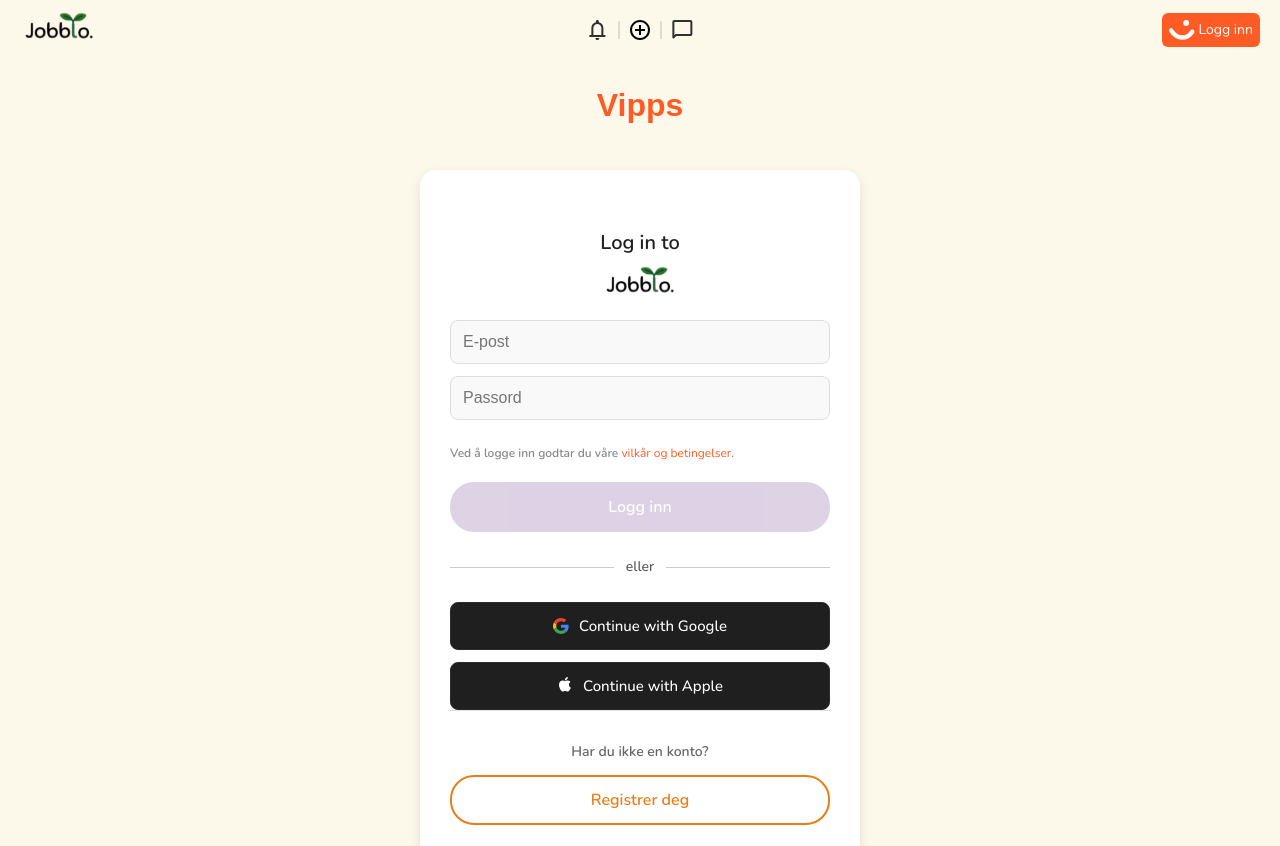
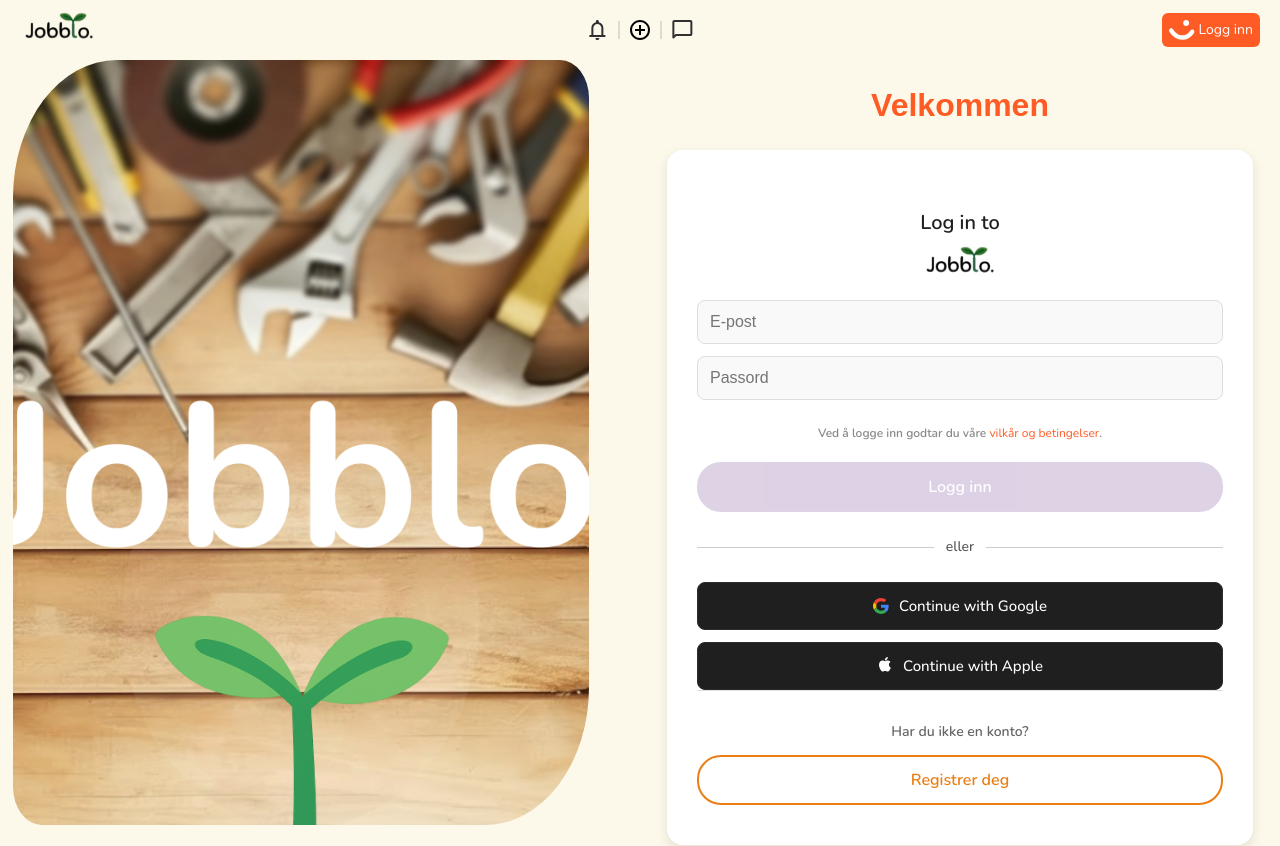
Before and after one commit to abdi4312/jobblo, a React (Vite) app in the folder frontend/: page /login in a window 1280 px wide. Shown: the top 846 px of the page. Built offline with nearby package versions, Linux system fonts and the light colour scheme; no server answers.

Commit message:
change the layout and add a img in the log inn section

```diff
--- a/frontend/src/pages/LoginPage/LoginPage.module.css
+++ b/frontend/src/pages/LoginPage/LoginPage.module.css
@@ -11,7 +11,7 @@
   font-size: 32px;
   font-weight: bold;
   color: #ff5b24;
-  margin-bottom: 40px;
+  margin-bottom: 20px;
   font-family: Arial, sans-serif;
 }
 
@@ -19,8 +19,8 @@
   background-color: white;
   border-radius: 16px;
   padding: 40px 30px;
-  width: 80%;
-  max-width: 380px;
+  width: 100%;
+  max-width: 600px;
   box-shadow: 0 4px 12px rgba(0, 0, 0, 0.1);
 }
 
@@ -77,6 +77,7 @@
   color: #888;
   margin-bottom: 20px;
   line-height: 1.5;
+  text-align: center;
 }
 
 .link {
@@ -154,3 +155,38 @@
   align-items: center;
   justify-content: center;
 }
+
+.page {
+  display: flex;
+  min-height: 95vh;
+}
+
+.leftSide {
+  flex: 1;
+  overflow: hidden;
+}
+
+.loginnimg {
+  width: 90%;
+  height: 95%;
+  margin-left: 2%;
+  object-fit: cover;
+  border-radius: 18% 5% 18% 5% ;
+}
+
+.rightSide {
+  flex: 1;
+  display: flex;
+  justify-content: center;
+  align-items: center;
+}
+
+@media (max-width: 768px) {
+  .leftSide {
+    display: none;
+  }
+
+  .rightSide {
+    flex: 1;
+  }
+}
--- a/frontend/src/pages/LoginPage/LoginPage.tsx
+++ b/frontend/src/pages/LoginPage/LoginPage.tsx
@@ -44,9 +44,19 @@
   };
 
   return (
+    <div className={styles.page}>
+      <div className={styles.leftSide}>
+          <img
+            className={styles.loginnimg}
+            src="src/assets/images/loginnstandardimg.png"
+            alt="Jobblo logo with tools in the background"
+          />
+        </div>
+
+        <div className={styles.rightSide}>
           <div className={styles.wrapper}>
             {/* Vipps Logo */}
-      <div className={styles.vippsLogo}>Vipps</div>
+            <div className={styles.vippsLogo}>Velkommen</div>
 
             {/* Login Card */}
             <div className={styles.card}>
@@ -120,5 +130,9 @@
               </div>
             </div>
           </div>
+        </div>
+    </div>
+
+
   );
 }
```
Also changed, not shown: frontend/src/assets/images/loginnstandardimg.png (added). Lines whose indentation alone changed are shown as unchanged.
